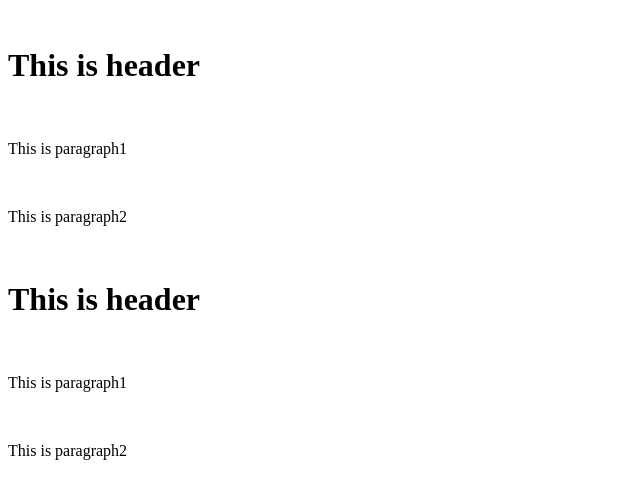
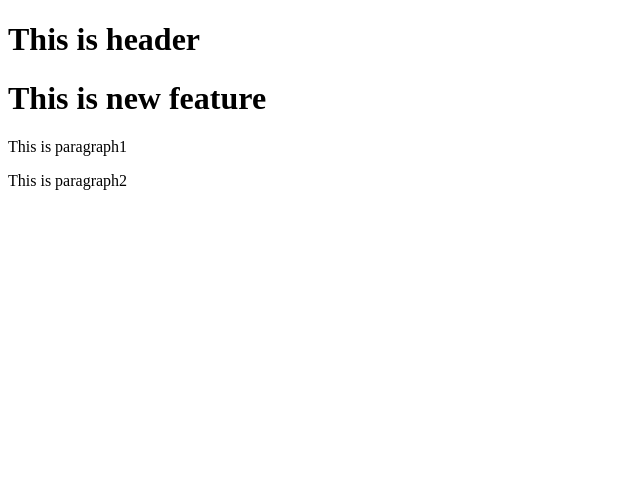
Before and after one commit to hamachi-300/sample_git2, a plain HTML site: page index.html in a window 1280 px wide. Shown: the whole page, without its empty margins (0-640 px from the left). Drawn offline with Linux system fonts and the light colour scheme.

Commit message:
new feature added

```diff
--- a/index.html
+++ b/index.html
@@ -1,16 +1,16 @@
 <!DOCTYPE HTML>
 <html lang=“en”>
+
 <head><title>Sample Git</title></head>
+
 <body>
+
 <h1>This is header</h1>
+
+<h1>This is new feature</h1>
+
 <p>This is paragraph1</p>
+
 <p>This is paragraph2</p>
+
 </body>
-<!DOCTYPE HTML>
-<html lang=“en”>
-<head><title>Sample Git</title></head>
-<body>
-<h1>This is header</h1>
-<p>This is paragraph1</p>
-<p>This is paragraph2</p>
-</body>
```
